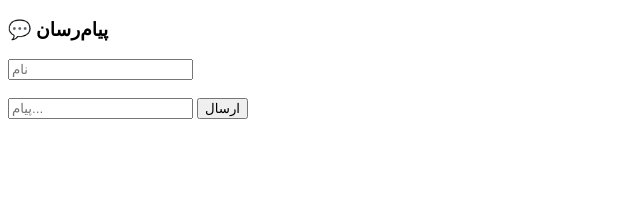
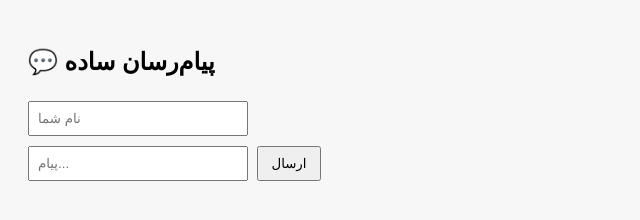
Before and after one commit to atadn157-crypto/Isms, a plain HTML site: page index.html in a window 1280 px wide. Shown: the whole page, without its empty margins (0-640 px from the left). Drawn offline with nearby package versions, Linux system fonts and the light colour scheme.

Commit message:
Update index.html

```diff
--- a/index.html
+++ b/index.html
@@ -3,21 +3,29 @@
 <head>
   <meta charset="UTF-8">
   <title>پیام‌رسان ساده</title>
+  <style>
+    body { font-family: Arial, sans-serif; padding: 20px; background: #f7f7f7; }
+    input { padding: 8px; margin: 5px 0; width: 200px; }
+    button { padding: 8px 12px; margin-left: 5px; cursor: pointer; }
+    ul { list-style: none; padding: 0; }
+    li { background: #fff; padding: 8px; margin-bottom: 5px; border-radius: 5px; }
+  </style>
 </head>
 <body>
 
-<h3>💬 پیام‌رسان</h3>
+<h2>💬 پیام‌رسان ساده</h2>
 
-<input id="username" placeholder="نام" />
-<br><br>
-
+<input id="username" placeholder="نام شما" />
+<br>
 <input id="message" placeholder="پیام..." />
-<button onclick="sendMessage()">ارسال</button>
+<button id="sendBtn">ارسال</button>
 
 <ul id="chat"></ul>
 
+<!-- Supabase JS -->
 <script src="https://cdn.jsdelivr.net/npm/@supabase/supabase-js"></script>
-<script src="app.js"></script>
+<!-- فایل JS -->
+<script src="app.js" defer></script>
 
 </body>
 </html>
```
